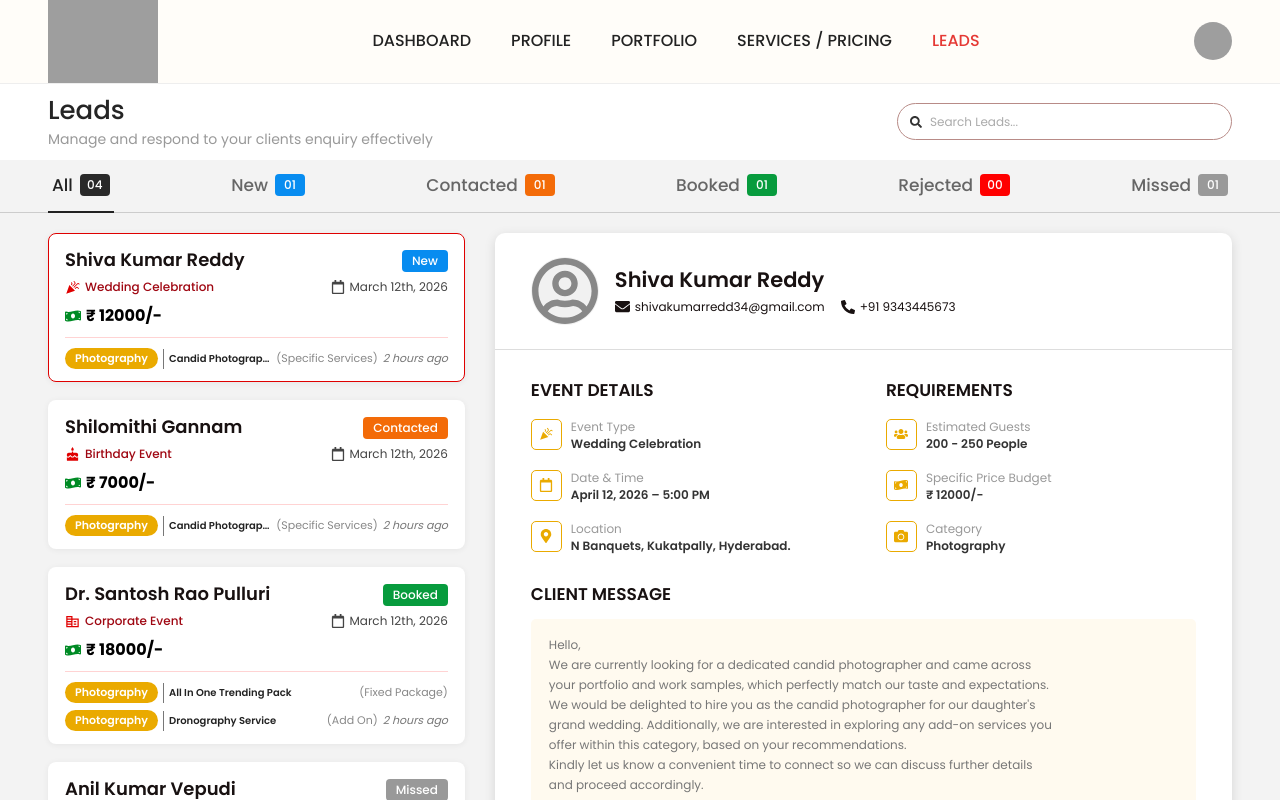
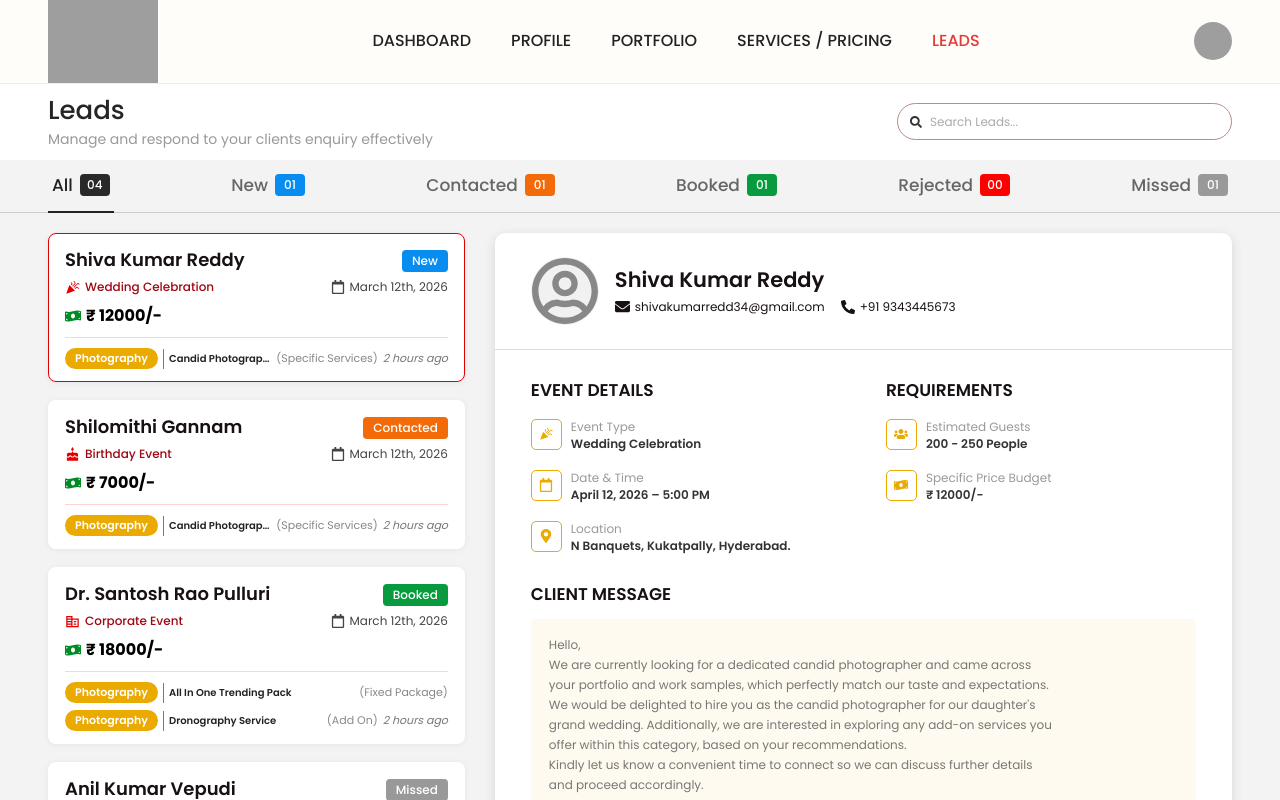
Before and after one commit to swapnasugali/vibleytest, a React (Vite) app: page /service-providers/leads in a window 1280 px wide. Shown: the top 800 px of the page. Built offline with nearby package versions, Linux system fonts and the light colour scheme; grey boxes are pictures that could not be loaded.

Commit message:
Updated all files

```diff
--- a/src/components/Leads/Leads.jsx
+++ b/src/components/Leads/Leads.jsx
@@ -8,7 +8,6 @@ import {
   FaPhoneAlt,
   FaRegUserCircle,
   FaChevronDown,
-  FaCamera,
   FaMoneyBillWave,
 } from "react-icons/fa";
 import {
@@ -398,12 +397,6 @@ const LeadDetails = ({
                 title="Specific Price Budget"
                 value={lead.budget}
               />
-
-              <DetailItem
-                icon={<FaCamera />}
-                title="Category"
-                value={lead.category}
-              />
             </div>
           </div>
         </div>
```
